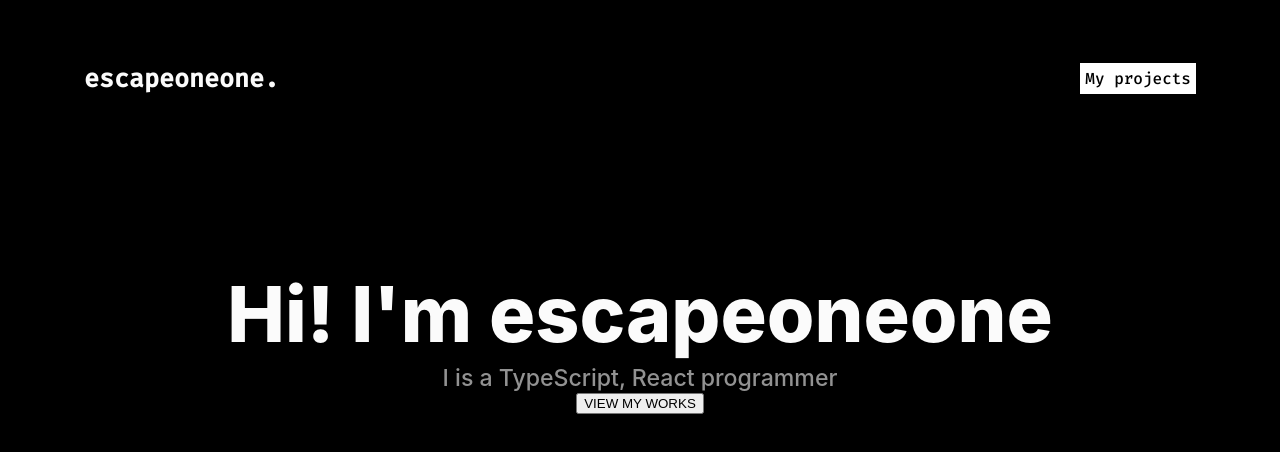
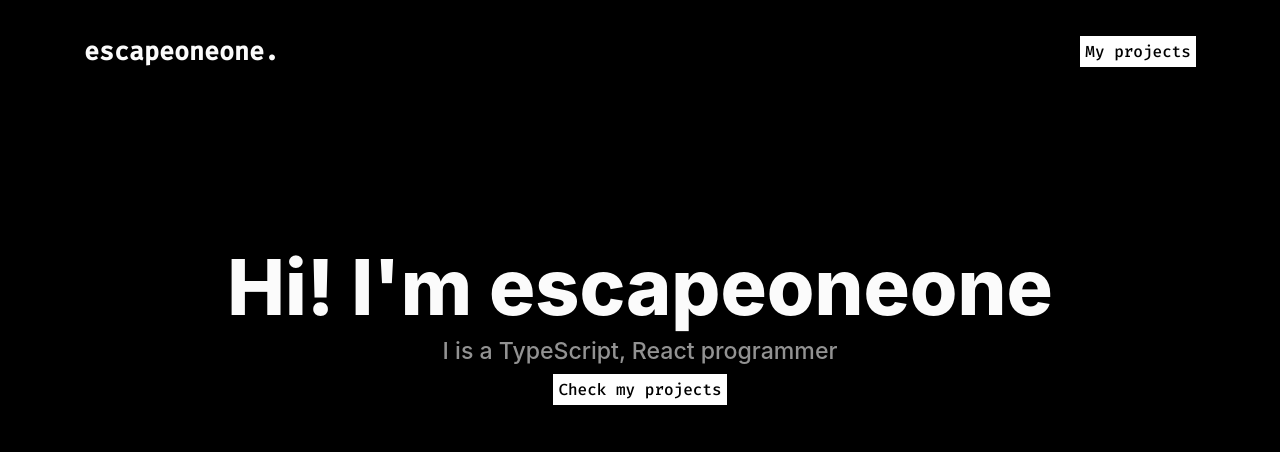
Before and after one commit to escapeoneone/escapeone.one, a Next.js app: page / in a window 1280 px wide. Shown: the top 452 px of the page. Built offline with nearby package versions, Linux system fonts and the light colour scheme.

Commit message:
Add button

```diff
--- a/components/Header.module.css
+++ b/components/Header.module.css
@@ -1,6 +1,7 @@
 .header{
     display: flex;
     padding: calc(.028169 * 100% + 26px) calc(.0563 * 100% + 12px) 0;
+    padding-top: 35px;
     justify-content: space-between;
     align-items: center;
 }
--- a/pages/index.tsx
+++ b/pages/index.tsx
@@ -1,6 +1,7 @@
 import Head from 'next/head'
 import styles from '../styles/Home.module.css'
 import Header from "../components/Header";
+import HeaderItem from "../components/HeaderItem";
 
 export default function Home() {
   return (
@@ -15,8 +16,9 @@ export default function Home() {
       <div className={styles["main"]}>
         <h1 className={styles["title-text"]}>Hi! I'm escapeoneone</h1>
         <h5 className={styles["subtitle-text"]}>I is a TypeScript, React programmer</h5>
-        <div className="intro-button-wrapper">
-          <button className="button">VIEW MY WORKS</button></div>
+        <div className={styles["button"]}>
+          <HeaderItem text="Check my projects" href="projects"></HeaderItem>
+        </div>
       </div>
 
     </div>
--- a/styles/Home.module.css
+++ b/styles/Home.module.css
@@ -18,3 +18,6 @@
   margin: 0;
   font-weight: 500;
 }
+.button{
+  margin-top: 14px;
+}
```
